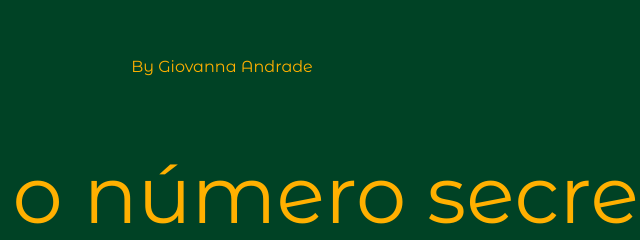
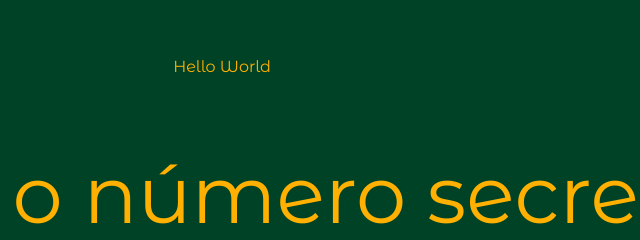
Before and after one commit to giovannaba/jogo-numero-secreto, a plain HTML site: page index.html in a window 1280 px wide. Shown: the part 247-487 px from the top of the page, 418-1058 px from the left. Drawn offline with nearby package versions, Linux system fonts and the light colour scheme.

Commit message:
Update index.html

```diff
--- a/index.html
+++ b/index.html
@@ -9,7 +9,7 @@
     <title>Número Secreto</title>
 </head>
 <body>
-    <header>By Giovanna Andrade</header>
+    <header>Hello World</header>
     <h1>Acerte o número secreto</h1>
     <h3>O número secreto está entre <span id="menor-valor">0</span> e <span id="maior-valor">1000</span> </h3>
     <div id="chute" class="mensagem">
```
